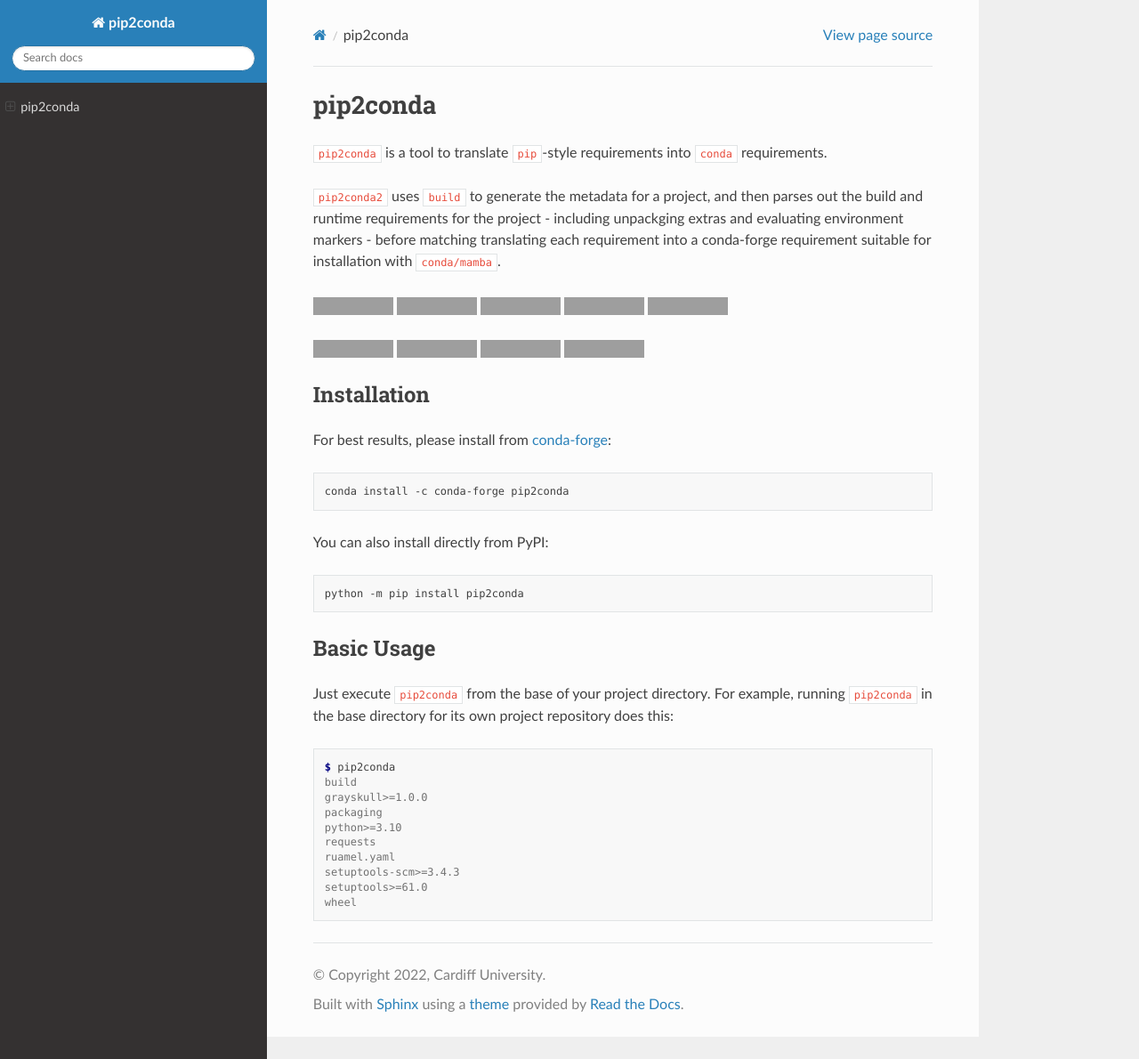
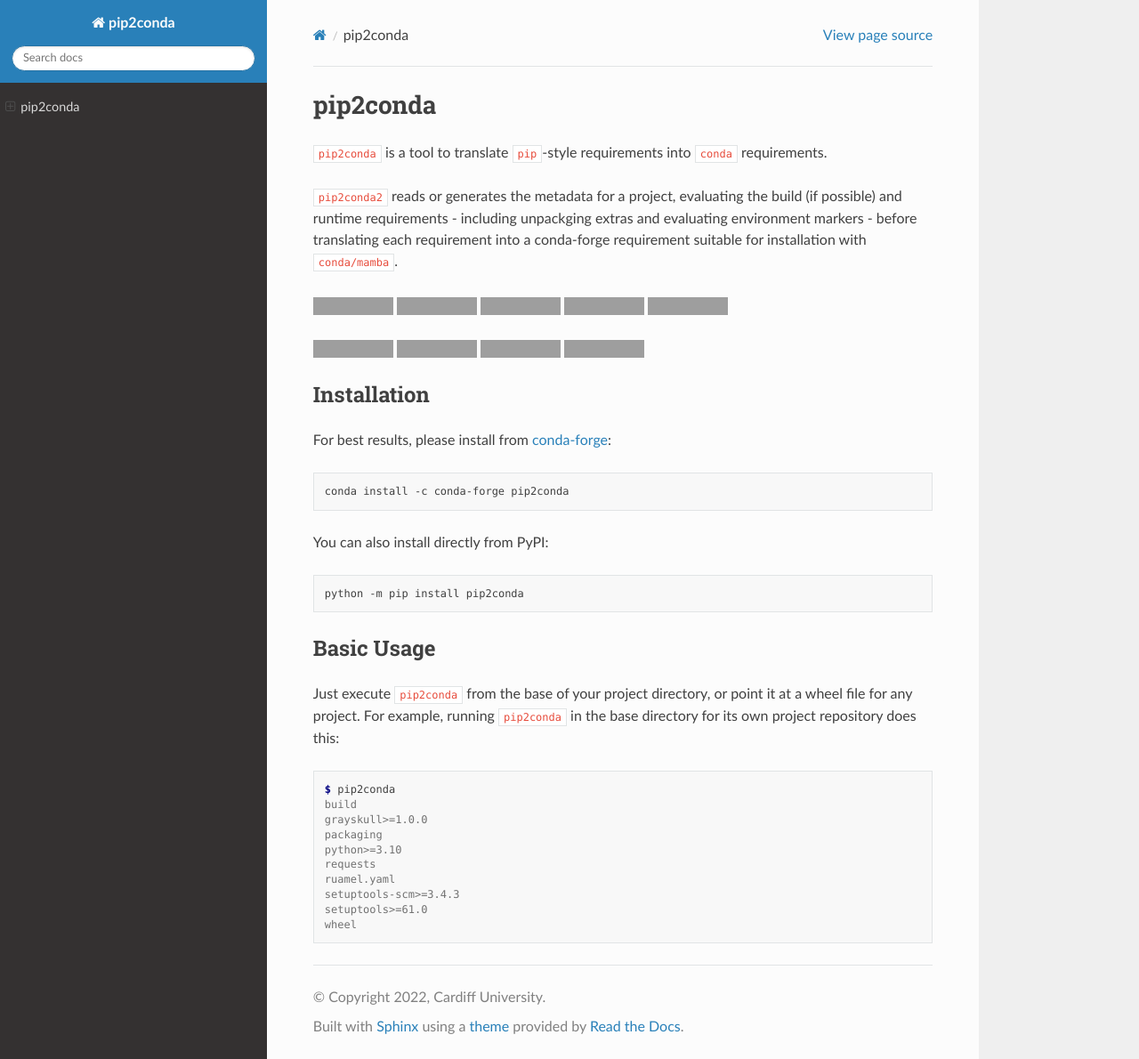
Before and after one commit to duncanmmacleod/pip2conda, a Sphinx documentation site: the page built from docs/index.rst, in a window 1280 px wide and 1190 px high, cut to the strip 0-1190 px from the top of the window. Shown: the whole strip at 89% size. Built offline with Sphinx 7.4.7 and the Read the Docs theme 2.0.0, drawn with Linux system fonts in a browser that asks for light colours; the version number could not be read and is left out; grey boxes are pictures that could not be loaded.

Commit message:
update README for reading wheels

```diff
--- a/README.md
+++ b/README.md
@@ -3,10 +3,9 @@
 `pip2conda` is a tool to translate `pip`-style requirements into `conda`
 requirements.
 
-`pip2conda2` uses [`build`](https://github.com/pypa/build) to generate
-the metadata for a project, and then parses out the build and
-runtime requirements for the project - including unpackging extras and
-evaluating environment markers - before matching translating each requirement
+`pip2conda2` reads or generates the metadata for a project,
+evaluating the build (if possible) and runtime requirements - including unpackging
+extras and evaluating environment markers - before translating each requirement
 into a conda-forge requirement suitable for installation with `conda/mamba`.
 
 [![PyPI version](https://badge.fury.io/py/pip2conda.svg)](http://badge.fury.io/py/pip2conda)
@@ -36,7 +35,8 @@
 
 ## Basic Usage
 
-Just execute `pip2conda` from the base of your project directory.
+Just execute `pip2conda` from the base of your project directory, or point
+it at a wheel file for any project.
 For example, running `pip2conda` in the base directory for its own
 project repository does this:
 
--- a/docs/index.rst
+++ b/docs/index.rst
@@ -1,28 +1,2 @@
 .. include:: ../README.md
    :parser: myst_parser.sphinx_
-
-.. #########
-.. pip2conda
-.. #########
-
-.. .. image:: https://badge.fury.io/py/pip2conda.svg
-   :target: https://badge.fury.io/py/pip2conda
-   :alt: pip2conda PyPI release badge
-.. .. image:: https://img.shields.io/pypi/l/pip2conda.svg
-   :target: https://choosealicense.com/licenses/gpl-3.0/
-   :alt: pip2conda license
-
-.. ``pip2conda`` is a tool to translate `pip` requirements into `conda` requirements.
-
-.. It parses build requirements from ``pyproject.toml`` files, then runtime and
-.. extra requirements from ``setup.cfg``, including unpackging extras and
-.. evaluating environment markers, before matching translating each requirement
-.. into a conda-forge requirement suitable for installation with `conda/mamba`.
-
-.. ============
-.. Installation
-.. ============
-
-.. .. code-block:: bash
-
-    python -m pip install pip2conda
```
